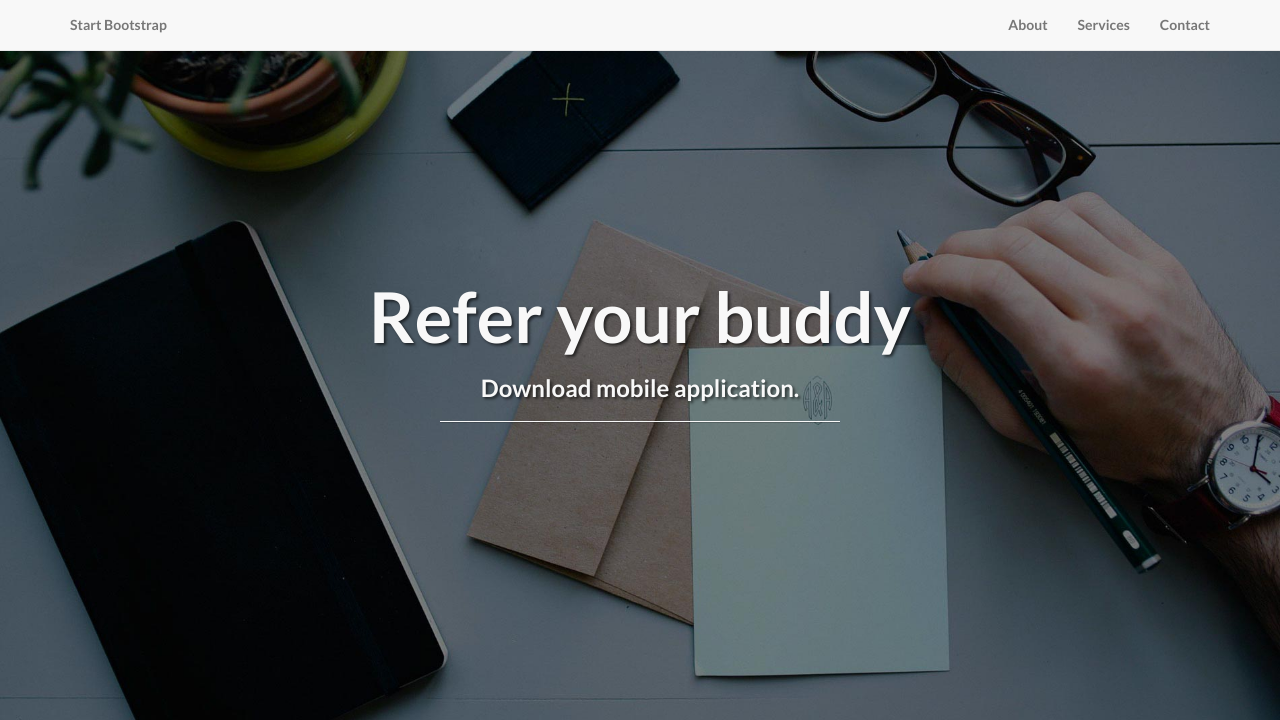
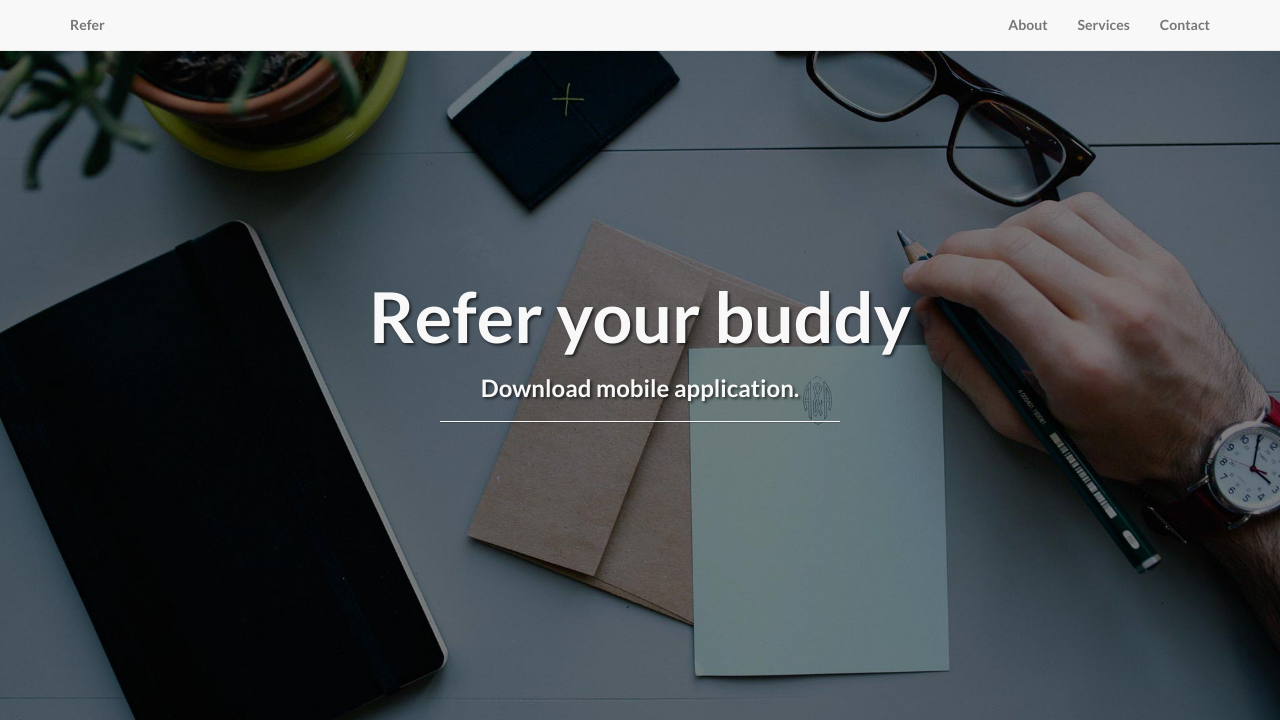
Before and after one commit to reshmai/twitter-twits, a PHP site: page / in a window 1280 px wide. Shown: the top 720 px of the page. Run offline with PHP 8.4, Linux system fonts and the light colour scheme.

Commit message:
Added logo name

```diff
--- a/views/pages/home.php
+++ b/views/pages/home.php
@@ -9,7 +9,7 @@
     <meta name="description" content="">
     <meta name="author" content="">
 
-    <title>Landing Page - Start Bootstrap Theme</title>
+    <title>Landing Page - Refer</title>
 
     <!-- Bootstrap Core CSS -->
     <link href="css/bootstrap.min.css" rel="stylesheet">
@@ -43,7 +43,7 @@
                     <span class="icon-bar"></span>
                     <span class="icon-bar"></span>
                 </button>
-                <a class="navbar-brand topnav" href="#">Start Bootstrap</a>
+                <a class="navbar-brand topnav" href="#">Refer</a>
             </div>
             <!-- Collect the nav links, forms, and other content for toggling -->
             <div class="collapse navbar-collapse" id="bs-example-navbar-collapse-1">
```
